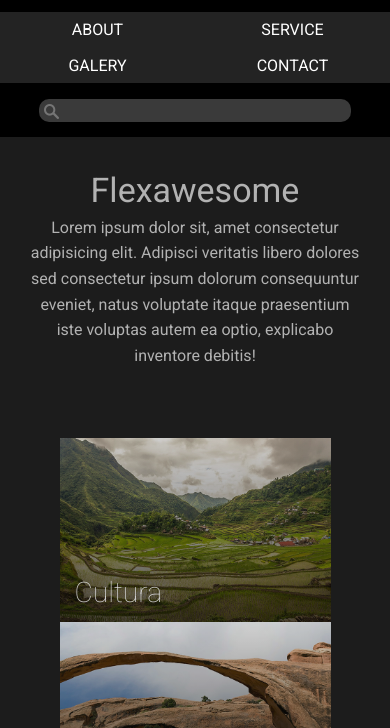
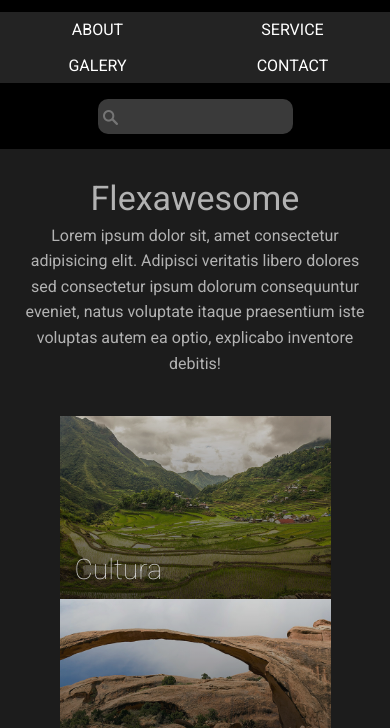
Before and after one commit to jpcortesg/Primer, a plain HTML site: page Galeria/index.html in a window 390 px wide. Shown: the part 45-773 px from the top of the page. Drawn offline with Linux system fonts and the light colour scheme.

Commit message:
Se agregan cambios a la galeria

```diff
--- a/Galeria/css/custom.css
+++ b/Galeria/css/custom.css
@@ -17,6 +17,12 @@ header{
   padding-top: 18px;
   justify-content: space-around;
   flex-flow: wrap;
+  position: fixed;
+  top: 0;
+  width: 100%;
+  z-index: 10;
+  transition: ease-in-out 0.6s;
+  box-shadow: rgba(255, 255, 255, 1);
 }
 
 .child{
@@ -55,7 +61,7 @@ header div:nth-child(1) img{
 }
 
 #search{
-  background:  #3a3a3a url(../images/magnify2.png) no-repeat 5px 5px;
+  background:  #3a3a3a url(../images/magnify2.png) no-repeat 5px 11px;
   border-radius: 10px;
   border: none;
   outline: none;
@@ -76,12 +82,12 @@ h1, p{
   font-weight: 500;
   text-align: center;
   width: 50%;
-  margin: 0 auto;
+  margin: auto;
 }
 
 .cotanier2{
-  padding: 80px;
-
+  padding-top: 80px;
+  padding-bottom: 0;
 }
 
 @media only screen and (max-width: 800px){
@@ -91,11 +97,11 @@ h1, p{
   }
 
   h1, p{
-    width: 80%;
+    width: 90%;
   }
 
   .cotanier2{
-    padding: 50px;
+    padding-top: 80px;
   }
 
   #search{
@@ -110,10 +116,6 @@ h1, p{
     margin: 0 auto;
     display: block;
     padding-bottom: 0;
-  }
-
-  h1, p{
-    width: 100%;
   }
 
   header{
@@ -144,7 +146,8 @@ h1, p{
 
   #search{
     display: block;
-    width: 80%;
+    width: 50%;
+    height: 35px;
     margin: 16px auto 0 auto;
   }
 
@@ -153,7 +156,7 @@ h1, p{
   }
 
   .cotanier2{
-    padding: 30px;
+    padding-top: 220px;
   }
 }
 
--- a/Galeria/index.html
+++ b/Galeria/index.html
@@ -15,7 +15,7 @@
   </head>
   <body>
 
-    <header>
+    <header id="nav">
       <div class="child">
         <img src="./images/logo.png" alt="">
       </div>
@@ -49,6 +49,7 @@
       </ul>
     </div>
 
+    <script src="./js/main.js"></script>
     <script src="js/foundation.min.js"></script>
     <script>
       $(document).foundation();
--- /dev/null
+++ b/Galeria/js/main.js
@@ -0,0 +1,15 @@
+let ubiPri = window.pageYOffset; // Ubicación en la que estamos
+
+let nav = document.getElementsByTagName('header')[0];
+
+window.addEventListener('scroll', function(){
+
+  let ubiSec = window.pageYOffset;
+
+  if(ubiPri>=ubiSec){
+    nav.style.top = '0px';
+  }else{
+    nav.style.top = '-126px';
+  }
+  ubiPri = ubiSec;
+});
```
